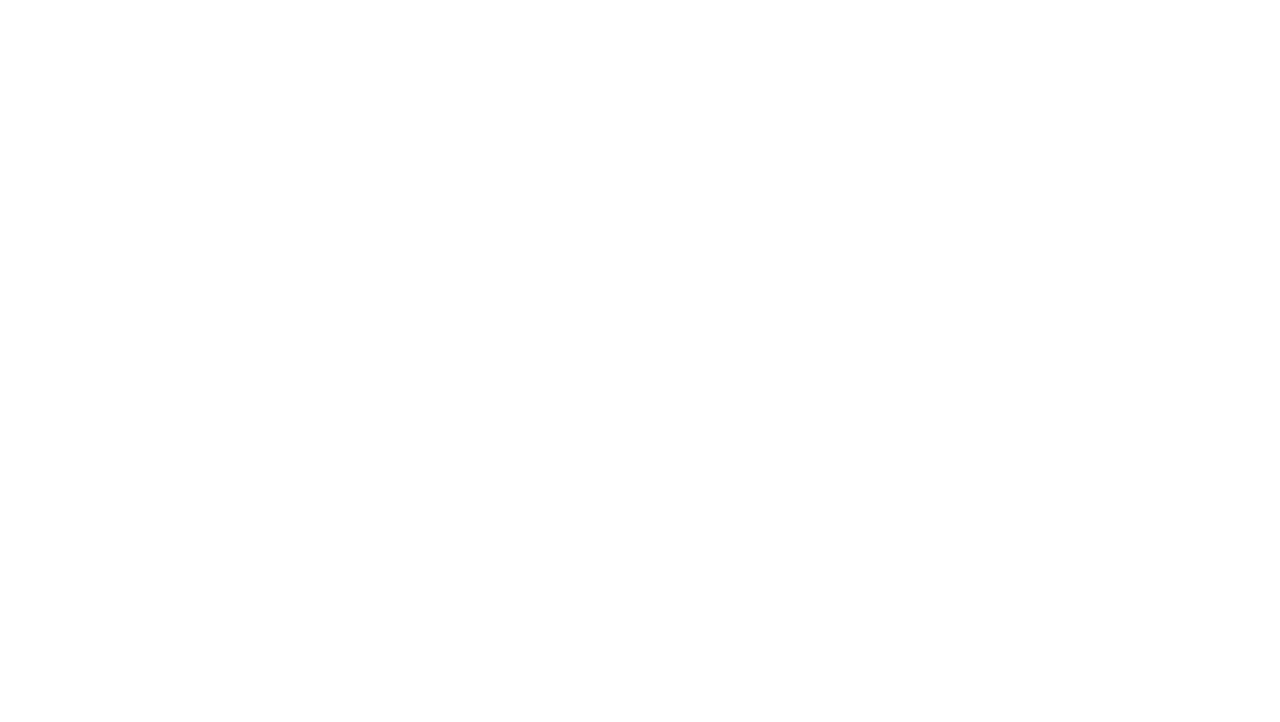
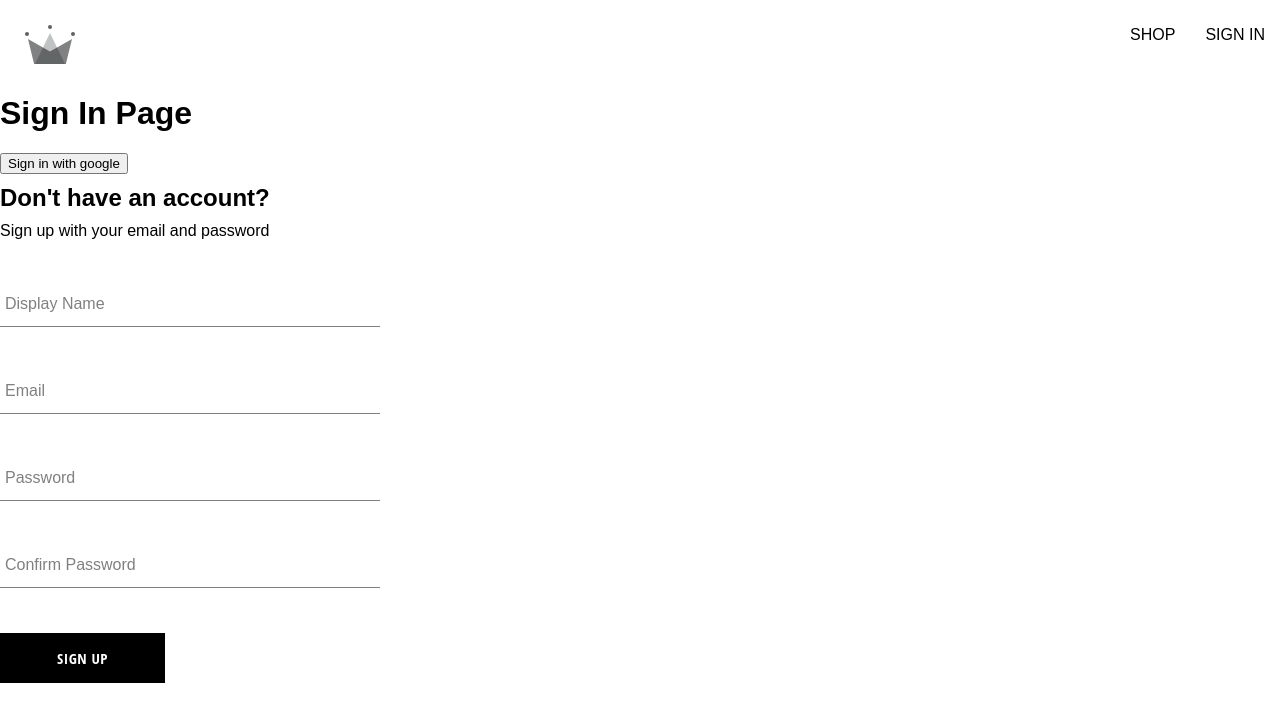
Before and after one commit to srinjan-ghosh/react-e-commerce, a React (Create React App) app: page /auth in a window 1280 px wide. Before the commit this address had no page. Shown: the top 722 px of the page. Built offline with nearby package versions, Linux system fonts and the light colour scheme; a web font is replaced by a local one.

Commit message:
rename sign-in to authentication, changed signin route to route named auth

```diff
--- a/src/App.js
+++ b/src/App.js
@@ -2,7 +2,7 @@
 
 import Home from './routes/home/home.component'
 import Navigation from './routes/navigation/navigation.component'
-import SignIn from './routes/sign-in/sign-in.component'
+import Authentication from './routes/authentication/authentication.component'
 
 const Shop = () => {
 	return <h1>This is the shop page</h1>
@@ -14,7 +14,7 @@
 			<Route path='/' element={<Navigation />}>
 				<Route index element={<Home />} />
 				<Route path='shop' element={<Shop />} />
-				<Route path='sign-in' element={<SignIn />} />
+				<Route path='auth' element={<Authentication />} />
 			</Route>
 		</Routes>
 	)
--- a/src/routes/sign-in/sign-in.component.jsx
+++ b/src/routes/authentication/authentication.component.jsx
@@ -10,7 +10,7 @@
 	createUserDocumentFromAuth,
 } from '../../utils/firebase/firebase.utils'
 
-const SignIn = () => {
+const Authentication = () => {
 	const logGoogleUser = async () => {
 		const { user } = await signInWithGooglePopup()
 		// console.log(response)
@@ -36,6 +36,7 @@
 
 	// 	getResponse()
 	// }, [])
+
 	return (
 		<div>
 			<h1>Sign In Page</h1>
@@ -48,4 +49,4 @@
 	)
 }
 
-export default SignIn
+export default Authentication
--- a/src/routes/navigation/navigation.component.jsx
+++ b/src/routes/navigation/navigation.component.jsx
@@ -16,7 +16,7 @@
 					<Link className='nav-link' to='/shop'>
 						SHOP
 					</Link>
-					<Link className='nav-link' to='/sign-in'>
+					<Link className='nav-link' to='/auth'>
 						SIGN IN
 					</Link>
 				</div>
```
